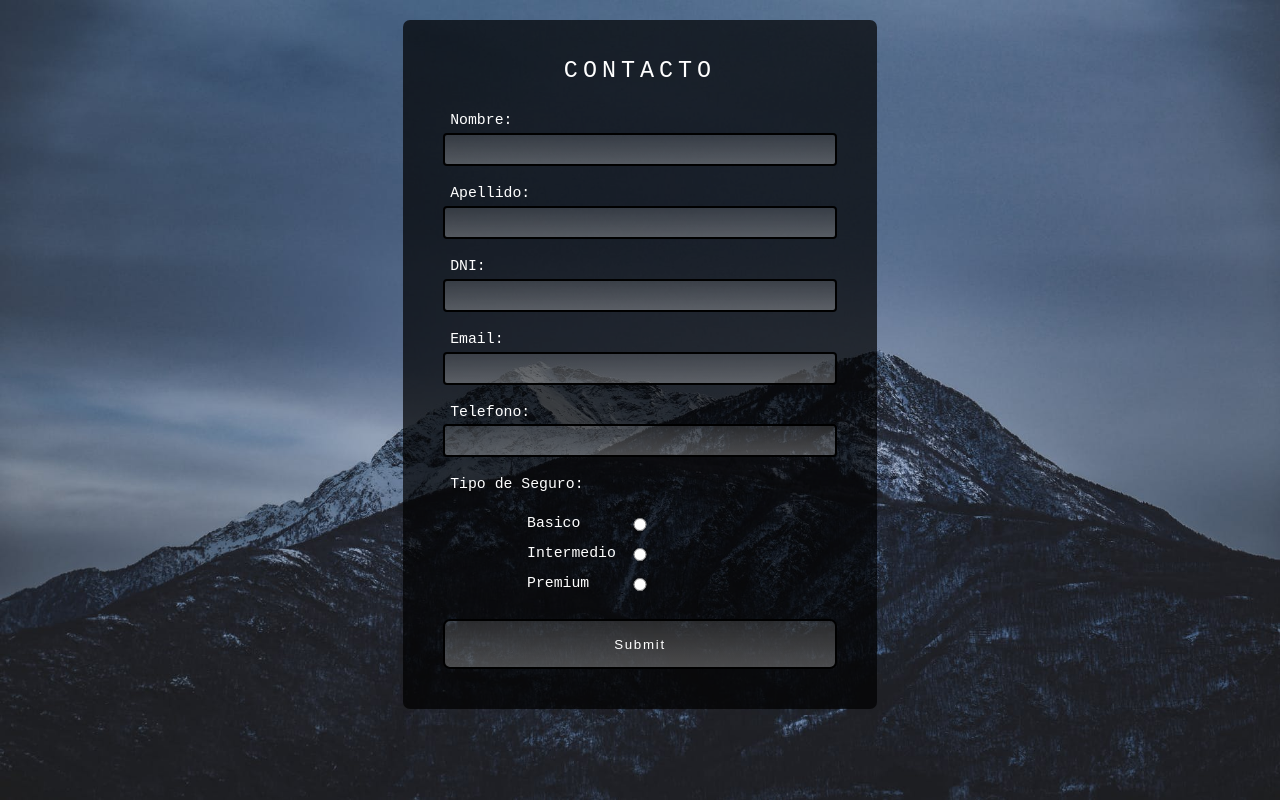
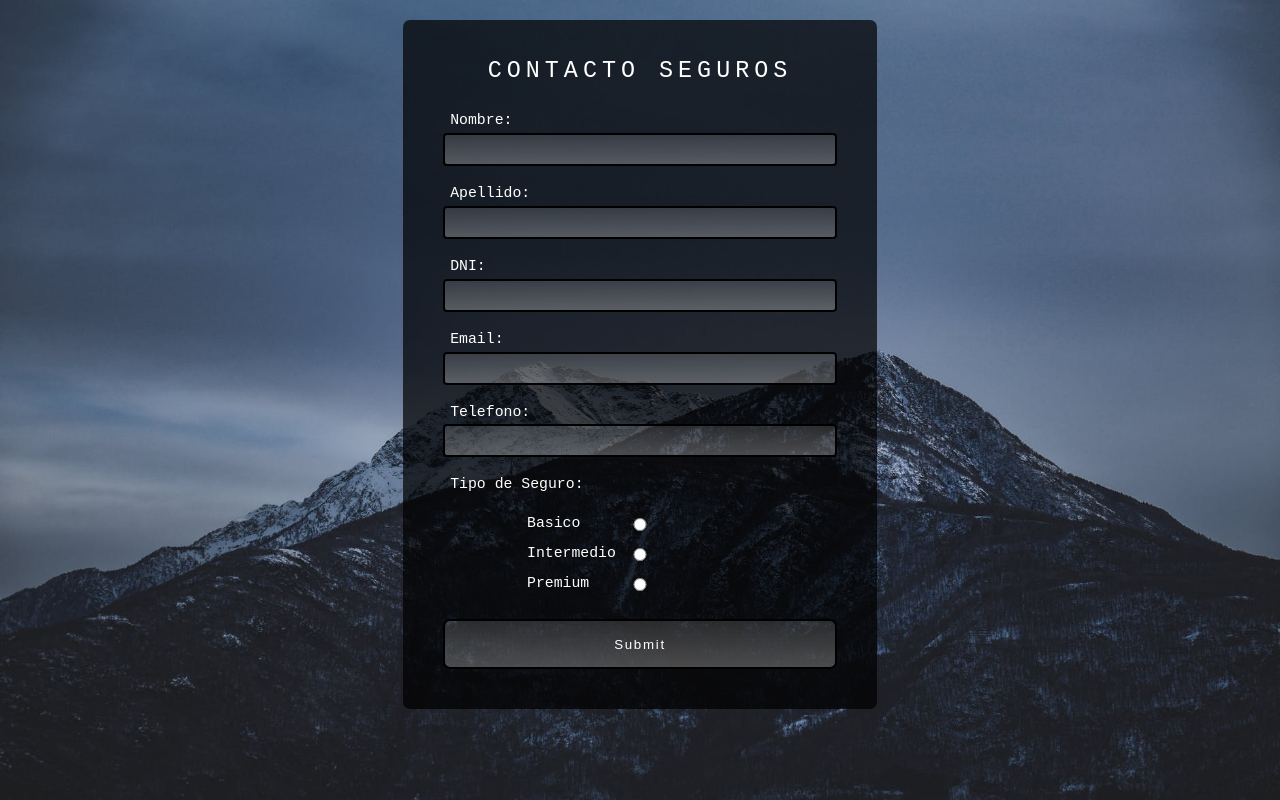
Before and after one commit to franco954/FormContacto, a plain HTML site: page index.html in a window 1280 px wide. Drawn offline with Linux system fonts and the light colour scheme.

```diff
--- a/index.html
+++ b/index.html
@@ -12,14 +12,9 @@
 
 <body>
 
-
-    <!-- <header class="encabezado">
-        <h1>Seguro No Pagamos Cooperativa</h1>
-    </header> -->
-
     <main class="container">
         <form class="container_form">
-            <h2>CONTACTO</h2>
+            <h2>CONTACTO SEGUROS</h2>
             <label>Nombre:</label>
             <input type="text">
             <label>Apellido:</label>
@@ -46,10 +41,6 @@
         </form>
     </main>
 
-    <!-- <footer class="piePagina">
-        <h4>Seguro No Pagamos Cooperativa Todos los derechos reservados</h4>
-    </footer> -->
-
 
 
     <script src="main.js"></script>
```
Also changed, not shown: style.css (+0 -39 lines), Img/fondo.jpeg (deleted), Img/fondo1.jpeg (deleted), Img/fondo2.jpeg (deleted).
